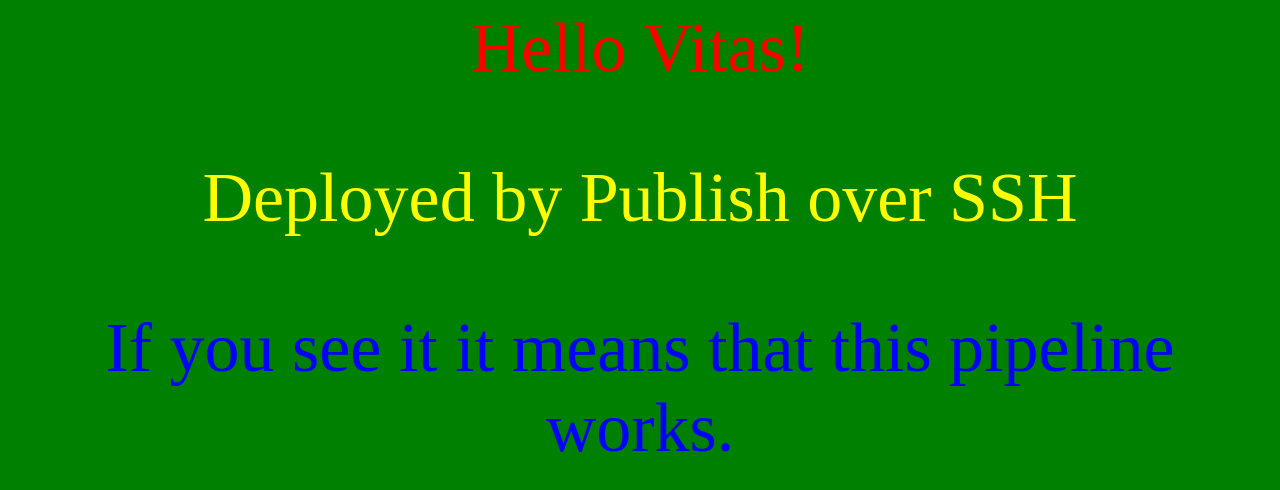
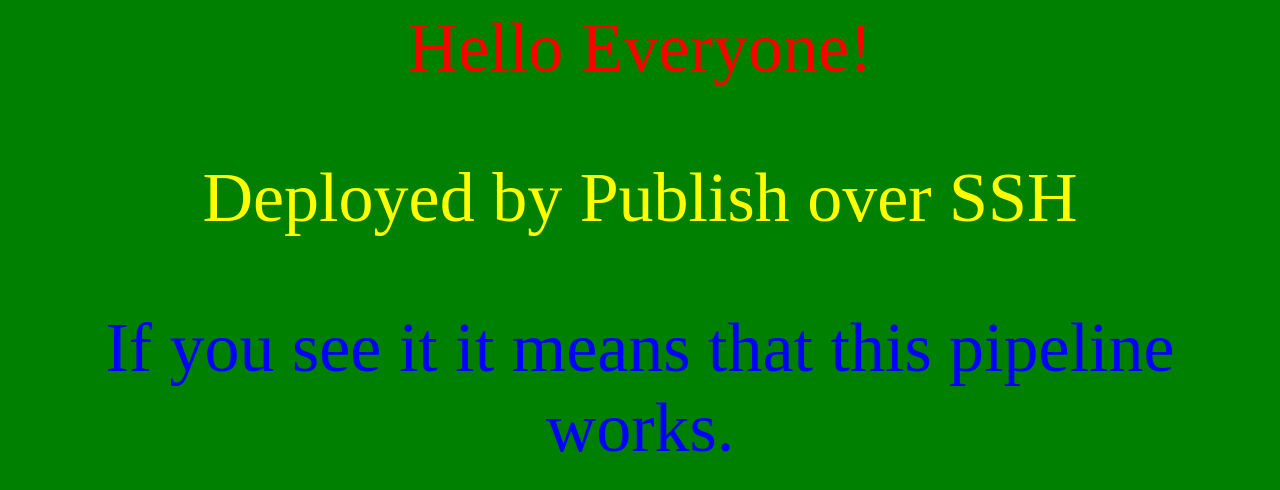
Before and after one commit to SecretiveRabbit/jenkins, a plain HTML site: page index.html in a window 1280 px wide. Drawn offline with Linux system fonts and the light colour scheme.

Commit message:
Update index.html

```diff
--- a/index.html
+++ b/index.html
@@ -3,7 +3,7 @@
 	<title>TEST</title>
 </head>
 <body bgcolor=green>
-	<p style = "color: red; text-align: center; font-size: 70px;">Hello Vitas! </p>
+	<p style = "color: red; text-align: center; font-size: 70px;">Hello Everyone! </p>
     <p style = "color: yellow; text-align: center; font-size: 70px;">Deployed by Publish over SSH</p>
     <p style = "color: blue; text-align: center; font-size: 70px;">If you see it it means that this pipeline works.</p>
 </body>
```
